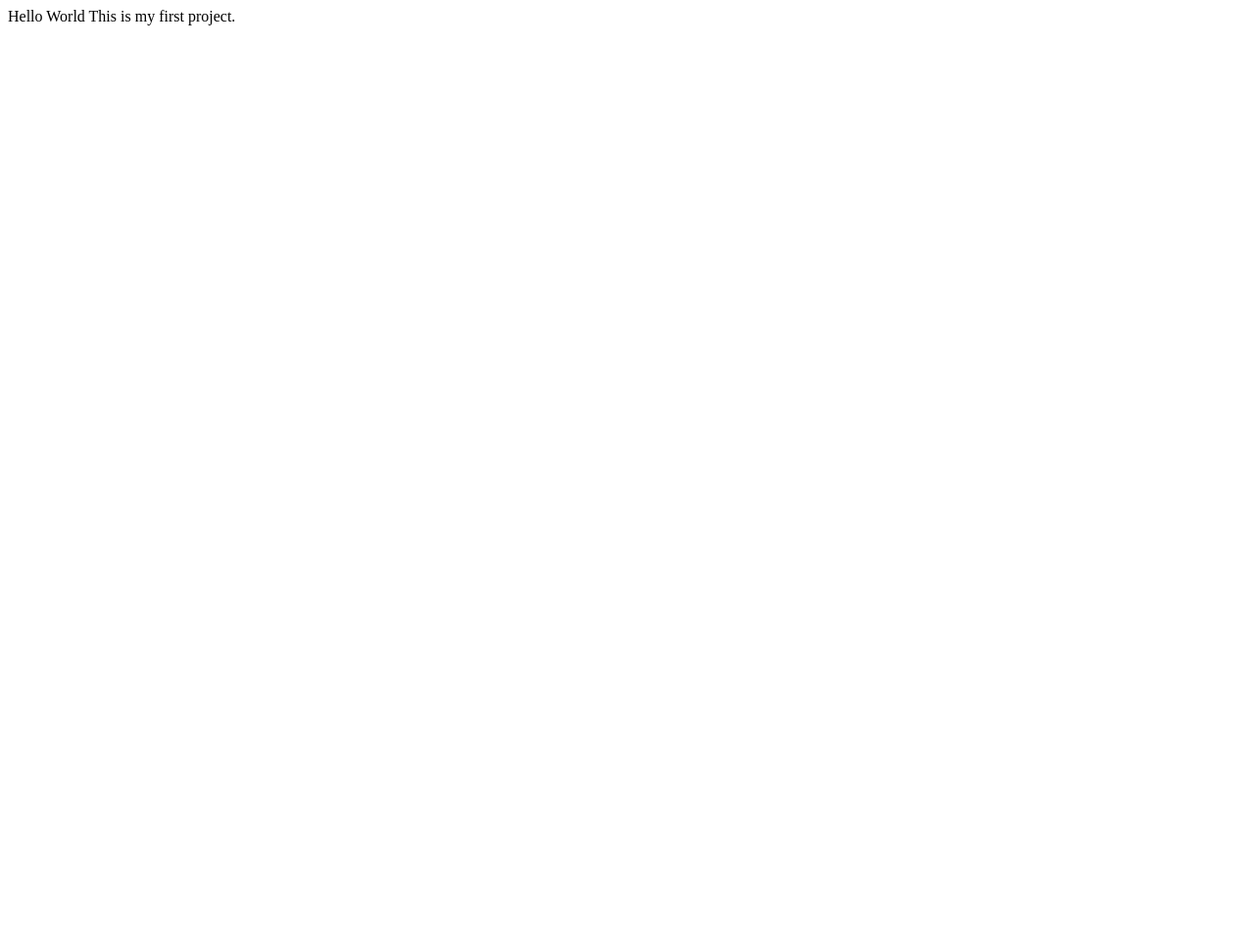
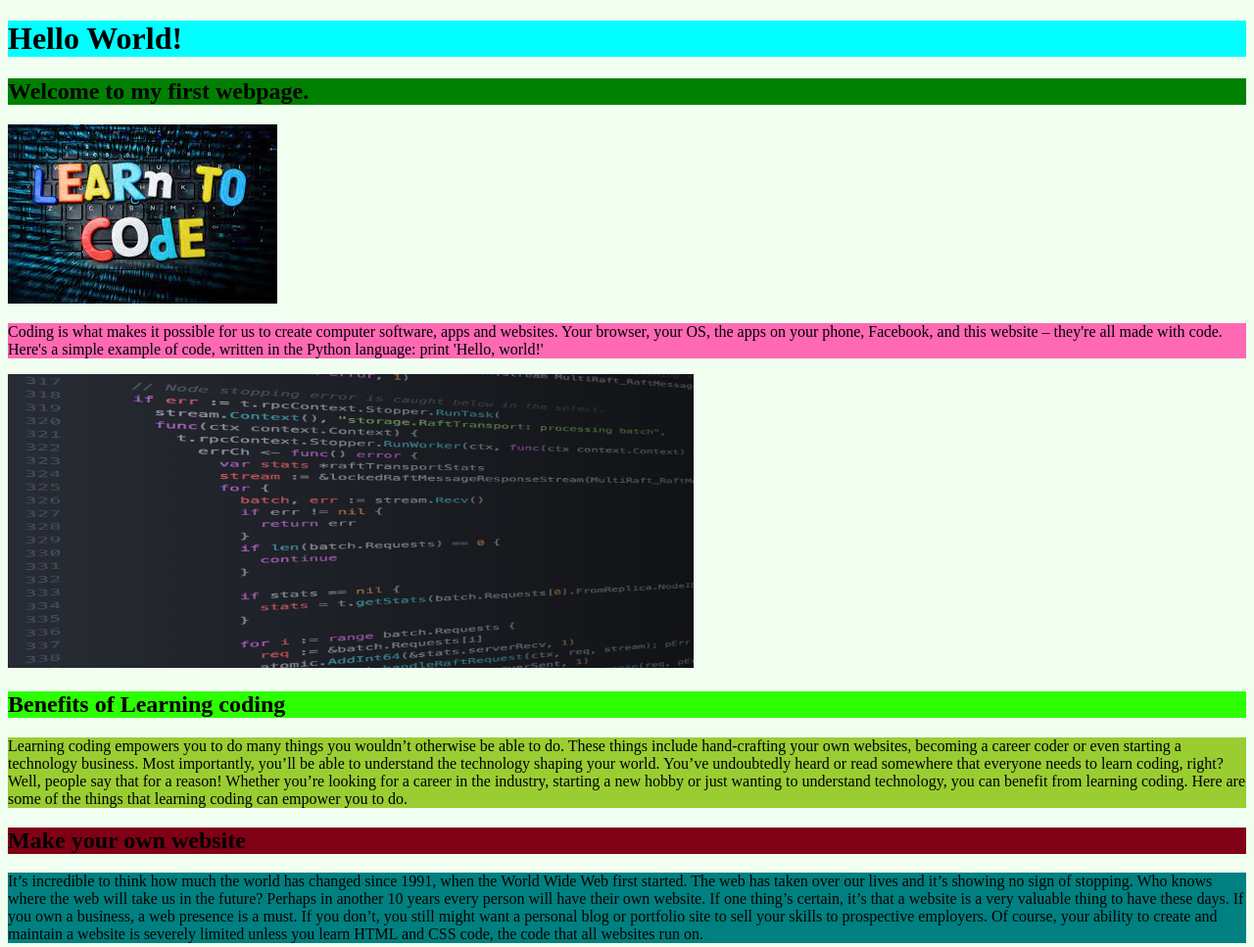
Before and after one commit to kki991/kki991.github.io, a plain HTML site: page index.html in a window 1280 px wide. Shown: the top 967 px of the page at 98% size. Before the commit the page ends 800 px from the top, so only its background shows below. Drawn offline with Linux system fonts and the light colour scheme.

Commit message:
Page more define

```diff
--- a/index.html
+++ b/index.html
@@ -1,2 +1,36 @@
-Hello World
-This is my first project.
+<!DOCTYPE html>
+<html lang="en">
+<head>
+    <meta charset="UTF-8"/>
+<title>GitHub page</title>
+<link rel="stylesheet" href="style.css">
+</head>
+<body>
+    <header>
+<h1 class="top">Hello World!</h1>
+<h2 id="bottom">Welcome to my first webpage.</h2>
+</header>
+<img src="learntocode.jpeg" alt="code message">
+<p id="code">
+    Coding is what makes it possible for us to create computer software, apps and websites. Your browser, your OS, the apps on your phone, Facebook, and this website – they're all made with code. Here's a simple example of code, written in the Python language: print 'Hello, world!'
+</p>
+<img src="coding-img.png" alt="coding image" width="700px" height="300px">
+<h2 class="One">Benefits of Learning coding</h2>
+<p id="para">
+    Learning coding empowers you to do many things you wouldn’t otherwise be able to do. These things include hand-crafting your own websites, becoming a career coder or even starting a technology business. Most importantly, you’ll be able to understand the technology shaping your world.
+
+You’ve undoubtedly heard or read somewhere that everyone needs to learn coding, right? Well, people say that for a reason! Whether you’re looking for a career in the industry, starting a new hobby or just wanting to understand technology, you can benefit from learning coding.
+
+Here are some of the things that learning coding can empower you to do.
+</p>
+<h2 class="Two">Make your own website</h2>
+<p id="graph">
+    It’s incredible to think how much the world has changed since 1991, when the World Wide Web first started. The web has taken over our lives and it’s showing no sign of stopping.
+
+    Who knows where the web will take us in the future? Perhaps in another 10 years every person will have their own website. If one thing’s certain, it’s that a website is a very valuable thing to have these days.
+
+    If you own a business, a web presence is a must. If you don’t, you still might want a personal blog or portfolio site to sell your skills to prospective employers. Of course, your ability to create and maintain a website is severely limited unless you learn HTML and CSS code, the code that all websites run on.
+</p>
+<img src="Coding-body-image-.jpg" alt="code image">
+</body>
+</html>
--- /dev/null
+++ b/style.css
@@ -0,0 +1,23 @@
+.top{
+    background-color: aqua;
+}
+#bottom{
+    background-color: green;
+}
+body{
+    background-color: honeydew;
+}
+#code{
+    background-color: hotpink;
+}
+#para{
+    background-color: yellowgreen;
+}
+#graph{
+    background-color: teal;
+}.One{
+    background-color:  rgb(43, 255, 0);
+}
+.Two{
+    background-color: rgb(128, 0, 21);
+}
```
Also changed, not shown: Coding-body-image-.jpg (added), coding-img.png (added), learntocode.jpeg (added).
